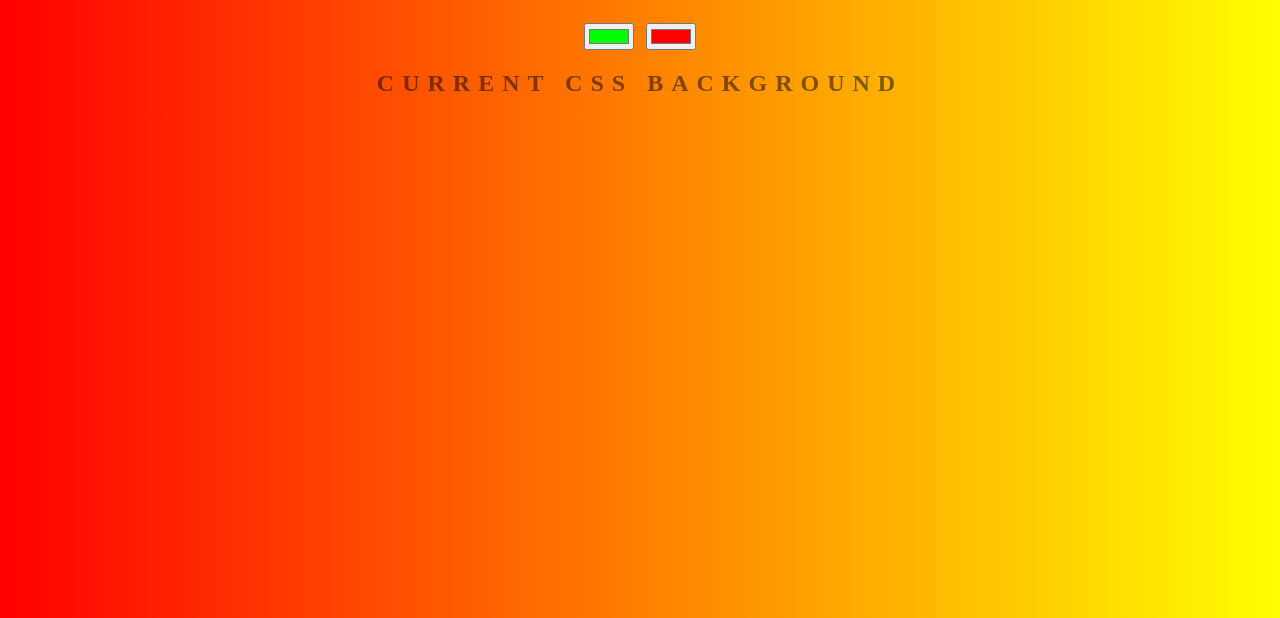
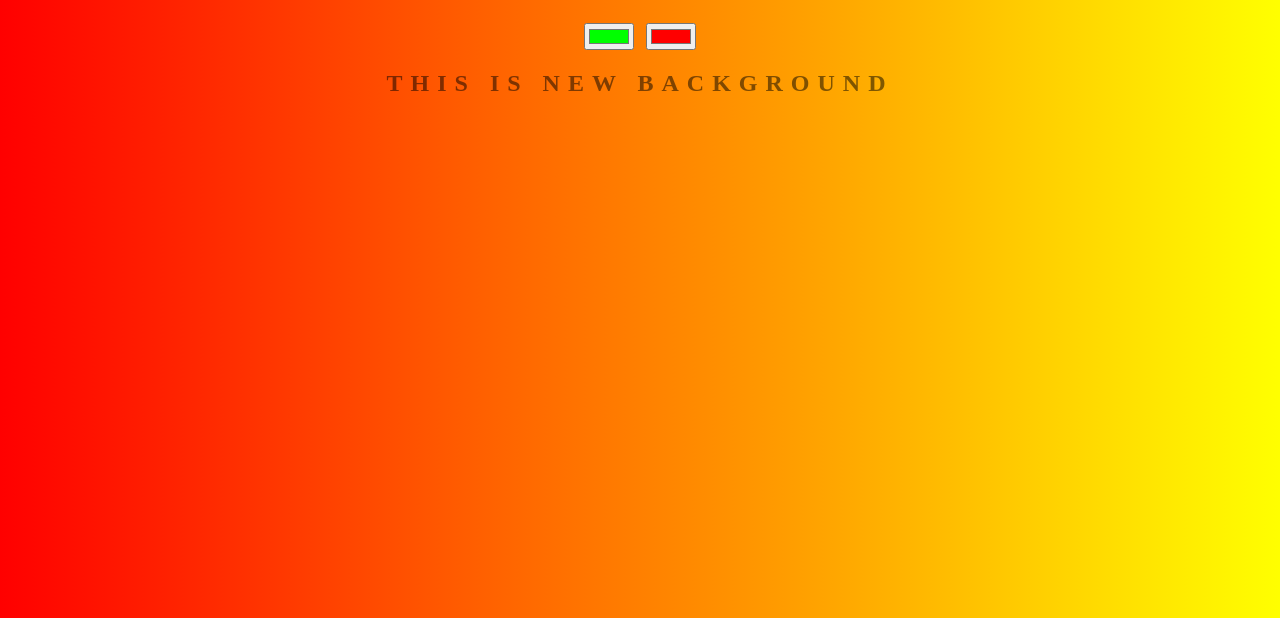
Before and after one commit to silvernct/background-generator, a plain HTML site: page index.html in a window 1280 px wide. Shown: the part 182-800 px from the top of the page. Drawn offline with Linux system fonts and the light colour scheme.

Commit message:
h2 changes

```diff
--- a/index.html
+++ b/index.html
@@ -8,7 +8,7 @@
 	<h1>Background Generator</h1>
 	<input class="color1" type="color" name="color1" value="#00ff00">
 	<input class="color2" type="color" name="color2" value="#ff0000">
-	<h2>Current CSS Background</h2>
+	<h2>This is new background</h2>
 	<h3></h3>
 	<script type="text/javascript" src="script.js"></script>
 </body>
```
